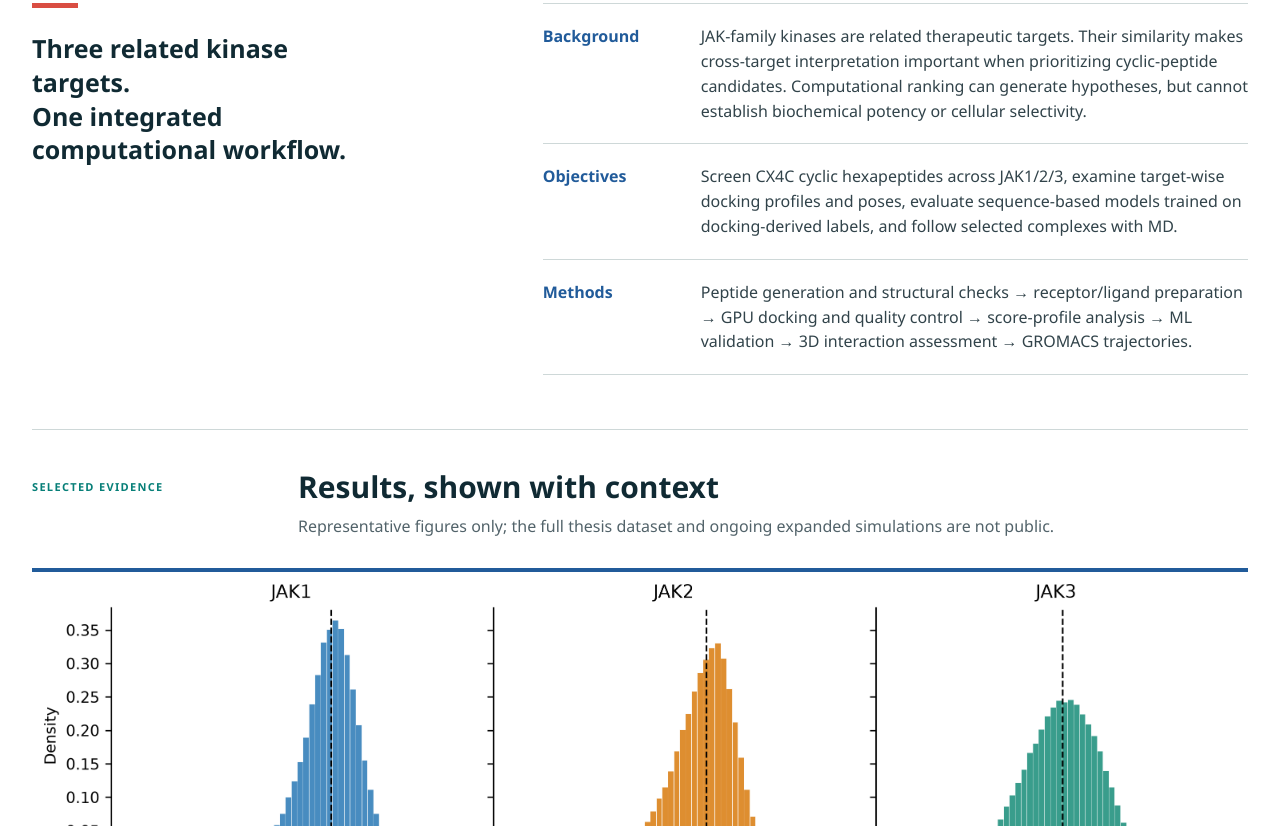
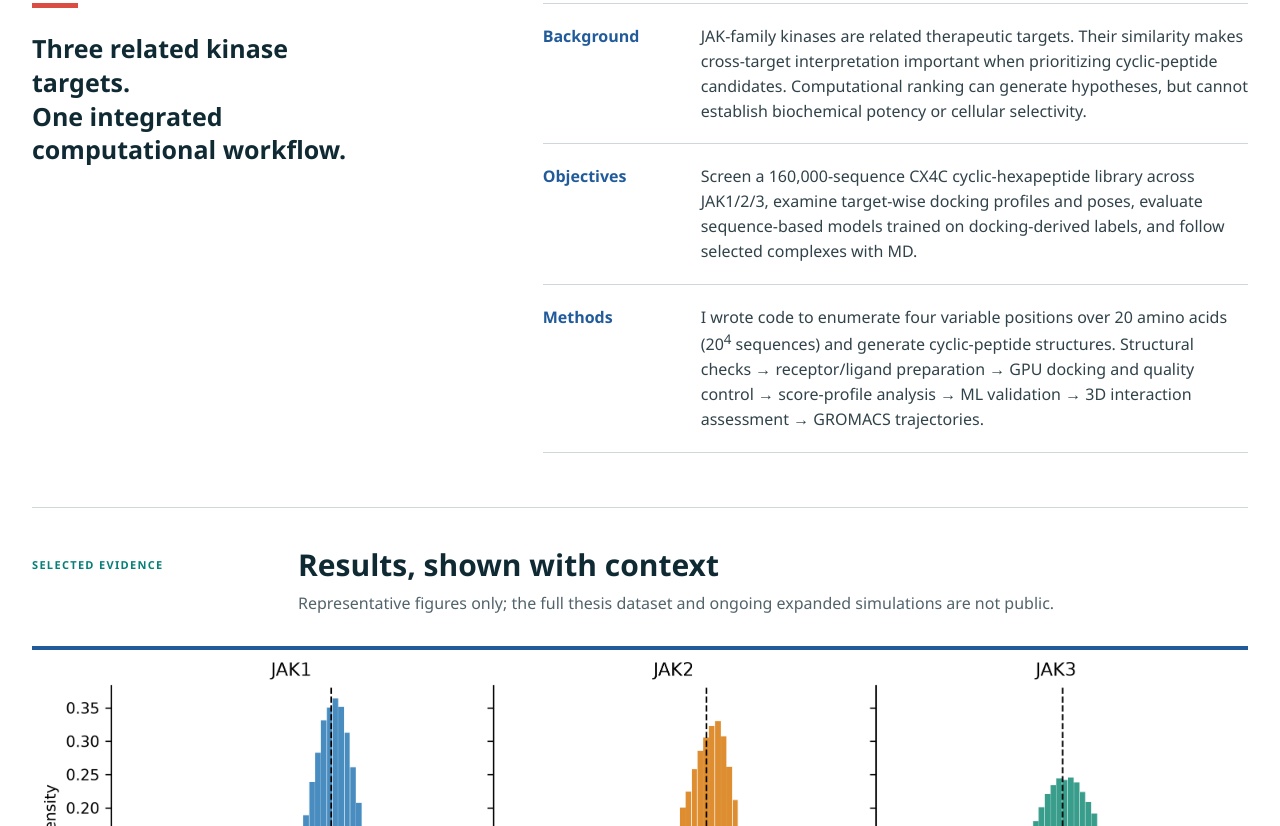
Before and after one commit to sintavee406-hash/computational-biology-portfolio, a plain HTML site: page docs/index.html in a window 1280 px wide. Shown: the part 1354-2180 px from the top of the page. Drawn offline with Linux system fonts and the light colour scheme.

Commit message:
Document 160k cyclic peptide library generation

```diff
--- a/docs/index.html
+++ b/docs/index.html
@@ -50,8 +50,8 @@
           <div class="thesis-label"><span class="vertical-rule"></span><p>Three related kinase targets.<br>One integrated computational workflow.</p></div>
           <div class="research-prose">
             <div class="prose-row"><h3>Background</h3><p>JAK-family kinases are related therapeutic targets. Their similarity makes cross-target interpretation important when prioritizing cyclic-peptide candidates. Computational ranking can generate hypotheses, but cannot establish biochemical potency or cellular selectivity.</p></div>
-            <div class="prose-row"><h3>Objectives</h3><p>Screen CX4C cyclic hexapeptides across JAK1/2/3, examine target-wise docking profiles and poses, evaluate sequence-based models trained on docking-derived labels, and follow selected complexes with MD.</p></div>
-            <div class="prose-row"><h3>Methods</h3><p>Peptide generation and structural checks → receptor/ligand preparation → GPU docking and quality control → score-profile analysis → ML validation → 3D interaction assessment → GROMACS trajectories.</p></div>
+            <div class="prose-row"><h3>Objectives</h3><p>Screen a 160,000-sequence CX4C cyclic-hexapeptide library across JAK1/2/3, examine target-wise docking profiles and poses, evaluate sequence-based models trained on docking-derived labels, and follow selected complexes with MD.</p></div>
+            <div class="prose-row"><h3>Methods</h3><p>I wrote code to enumerate four variable positions over 20 amino acids (20<sup>4</sup> sequences) and generate cyclic-peptide structures. Structural checks → receptor/ligand preparation → GPU docking and quality control → score-profile analysis → ML validation → 3D interaction assessment → GROMACS trajectories.</p></div>
           </div>
         </div>
 
@@ -108,7 +108,7 @@
     <section class="section software-section" id="software"><div class="container"><div class="section-top"><p class="section-index">04 / RESEARCH SOFTWARE</p></div><h2>Tools built for research workflows.</h2>
       <div class="software-grid">
         <article><span class="tool-number">01</span><h3>Ligand Fetcher</h3><p>Retrieves and prepares ligand structures for molecular modeling, with identifier resolution, 3D-structure retrieval, fallback conformer generation, and quality checks.</p><div>Python · RDKit · Chemical data APIs</div></article>
-        <article><span class="tool-number">02</span><h3>Cyclic-Peptide Library Generator</h3><p>Enumerates and constructs cyclic-hexapeptide structures for screening-scale workflows, with cyclization and output checks.</p><div>Python · PeptideBuilder · Parallel processing</div></article>
+        <article><span class="tool-number">02</span><h3>Cyclic-Peptide Library Generator</h3><p>My Python workflow enumerated 160,000 CX4C sequences and generated cyclic-hexapeptide structures for JAK screening, with cyclization and output checks. The unpublished library is not distributed here.</p><div>Python · PeptideBuilder · Parallel processing</div></article>
       </div>
     </div></section>
 
```
Also changed, not shown: 4 other files.
